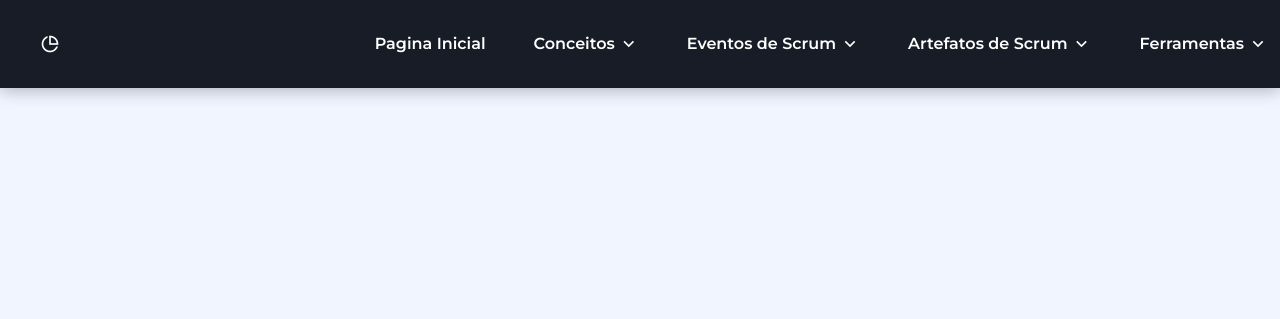
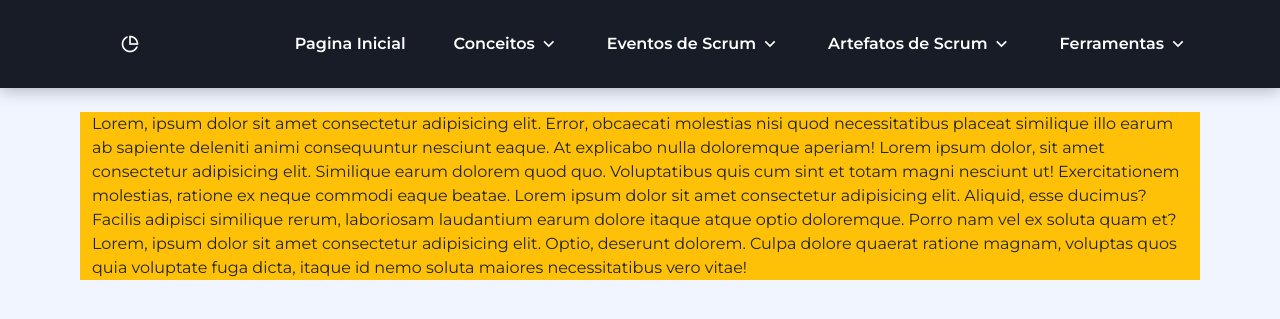
Before and after one commit to m-germano/projetoAPI-horus, a Flask app: page / in a window 1280 px wide. Shown: the top 319 px of the page. Run offline with Flask 3, Linux system fonts and the light colour scheme.

Commit message:
Consertando a navbar

```diff
--- a/static/css/main.css
+++ b/static/css/main.css
@@ -51,7 +51,7 @@ a {
 }
 
 .container {
-  max-width: 1600px;
+  max-width: 1120px;
   margin-inline: 1.5rem;
 }
 
@@ -64,6 +64,11 @@ a {
   background-color: var(--black-color);
   box-shadow: 0 2px 16px hsla(220, 32%, 8%, .3);
   z-index: var(--z-fixed);
+}
+
+
+.header + * {
+  margin-top: calc(2 * var(--header-height));
 }
 
 /*=============== NAV ===============*/
@@ -217,6 +222,7 @@ a {
   max-height: 0;
   overflow: hidden;
   transition: max-height .4s ease-out;
+
 }
 
 /* Show dropdown menu & submenu */
@@ -320,3 +326,13 @@ a {
     transition: top .3s;
   }
 }
+
+
+
+@media screen and (max-width: 1700px) {
+  .dropdown__submenu:last-child {
+    /* Adicione os estilos específicos para telas menores que 1700px aqui */
+    left: auto;
+    right: 100%;
+  }
+}
--- a/templates/index.html
+++ b/templates/index.html
@@ -2,6 +2,8 @@
 
 {%block title%} {%endblock title%}
 {%block conteudo%}
-
+<div class="container bg-warning">
+<p>Lorem, ipsum dolor sit amet consectetur adipisicing elit. Error, obcaecati molestias nisi quod necessitatibus placeat similique illo earum ab sapiente deleniti animi consequuntur nesciunt eaque. At explicabo nulla doloremque aperiam! Lorem ipsum dolor, sit amet consectetur adipisicing elit. Similique earum dolorem quod quo. Voluptatibus quis cum sint et totam magni nesciunt ut! Exercitationem molestias, ratione ex neque commodi eaque beatae. Lorem ipsum dolor sit amet consectetur adipisicing elit. Aliquid, esse ducimus? Facilis adipisci similique rerum, laboriosam laudantium earum dolore itaque atque optio doloremque. Porro nam vel ex soluta quam et? Lorem, ipsum dolor sit amet consectetur adipisicing elit. Optio, deserunt dolorem. Culpa dolore quaerat ratione magnam, voluptas quos quia voluptate fuga dicta, itaque id nemo soluta maiores necessitatibus vero vitae!</p>
+</div>
 
 {%endblock conteudo%}
```
